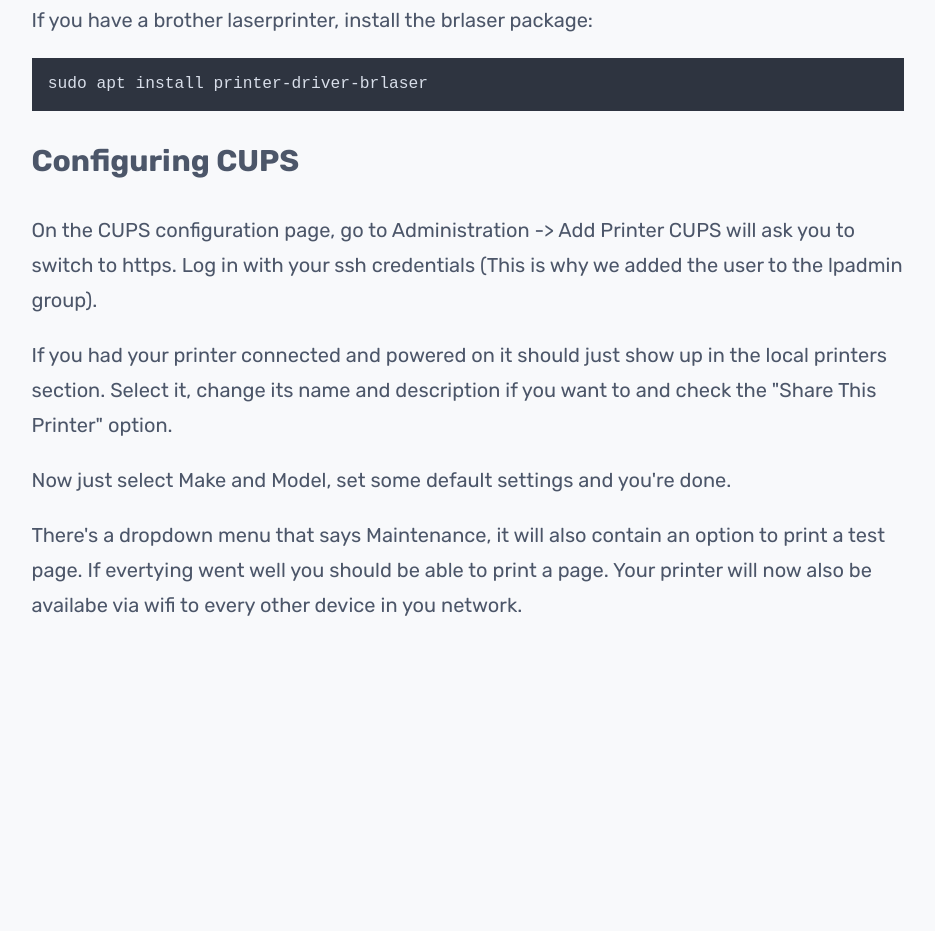
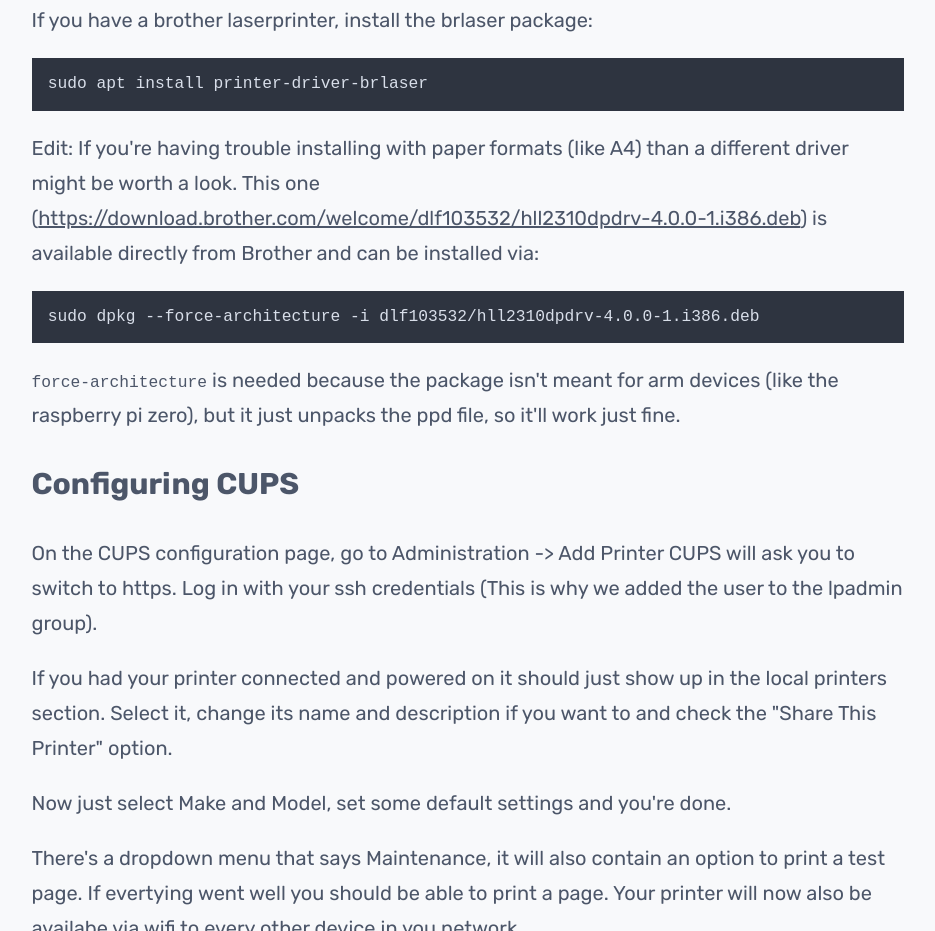
Before and after one commit to TJennerjahn/TJennerjahn.github.io, a plain HTML site: page essays/Adding_Wifi_to_your_printer.html in a window 1280 px wide. Shown: the part 2331-3262 px from the top of the page, without its empty margins (172-1107 px from the left). Before the commit the page ends 3034 px from the top, so only its background shows below. Drawn offline with Linux system fonts and the light colour scheme.

Commit message:
fixed_typo added passage

```diff
--- a/essays/Adding_Wifi_you_your_printer.html
+++ b/essays/Adding_Wifi_to_your_printer.html
@@ -1,7 +1,7 @@
 <html>
 
 <head>
-	<title>Adding Wifi you your printer</title>
+	<title>Adding Wifi to your printer</title>
 	<meta charset="UTF-8">
 	<meta name="viewport" content="width=device-width, initial-scale=1">
 	<link href="./../css/style.css" type="text/css" rel="stylesheet">
@@ -56,6 +56,10 @@
 <p>If you have a brother laserprinter, install the brlaser package:</p>
 <pre><code class="hljs language-bash">sudo apt install printer-driver-brlaser
 </code></pre>
+<p>Edit: If you're having trouble installing with paper formats (like A4) than a different driver might be worth a look. This one (<a href="https://download.brother.com/welcome/dlf103532/hll2310dpdrv-4.0.0-1.i386.deb">https://download.brother.com/welcome/dlf103532/hll2310dpdrv-4.0.0-1.i386.deb</a>) is available directly from Brother and can be installed via:</p>
+<pre><code class="hljs language-bash">sudo dpkg --force-architecture -i dlf103532/hll2310dpdrv-4.0.0-1.i386.deb
+</code></pre>
+<p><code>force-architecture</code> is needed because the package isn't meant for arm devices (like the raspberry pi zero), but it just unpacks the ppd file, so it'll work just fine.</p>
 <h2>Configuring CUPS</h2>
 <p>On the CUPS configuration page, go to Administration -&gt; Add Printer
 CUPS will ask you to switch to https. Log in with your ssh credentials (This is why we added the user to the lpadmin group).</p>
```
Also changed, not shown: index.html (+1 -1 lines).
